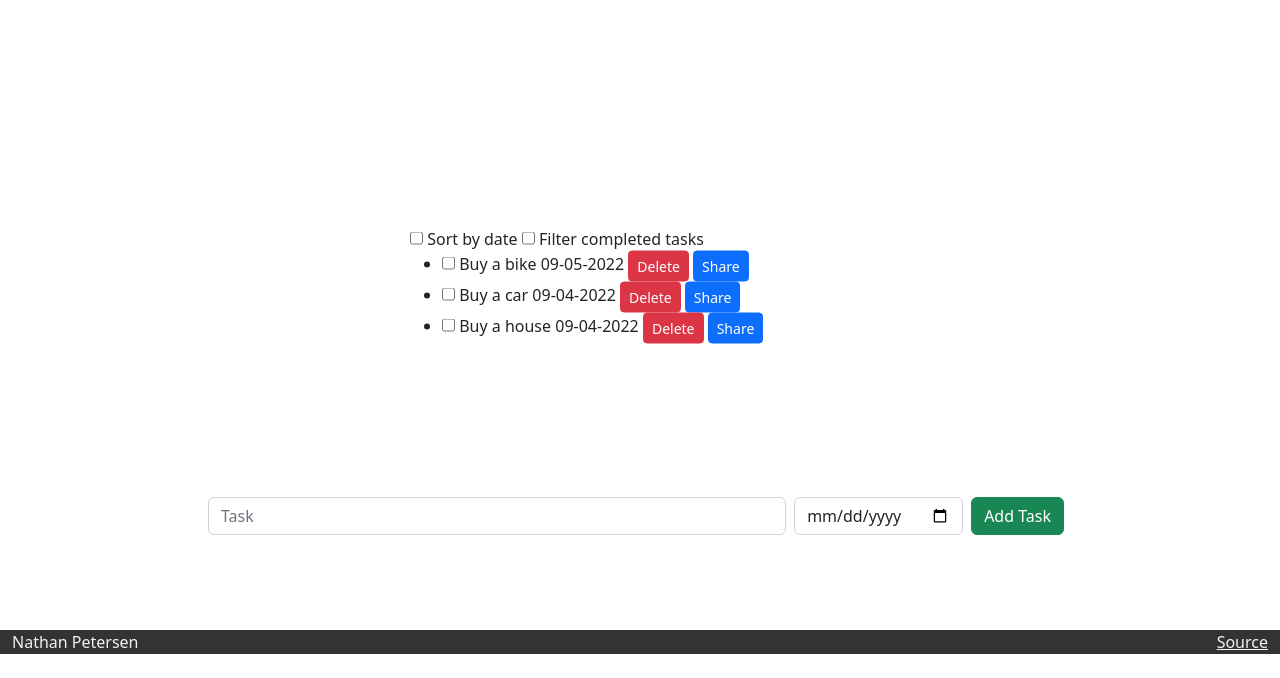
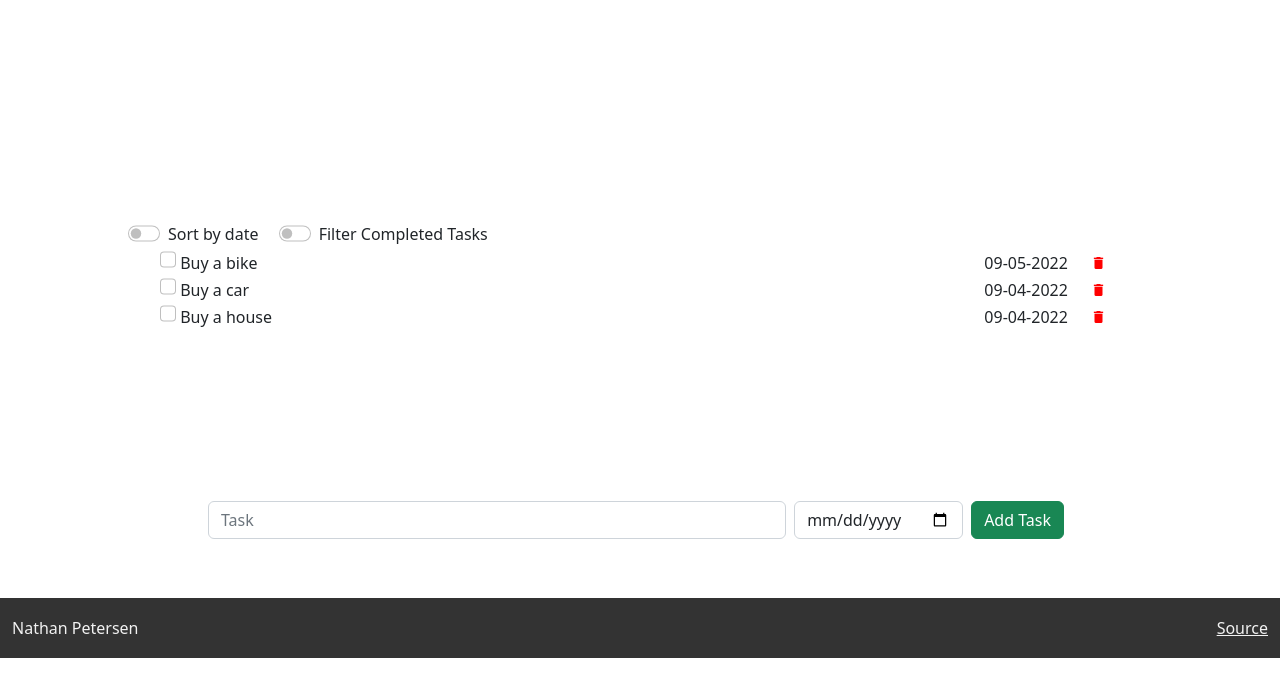
Before and after one commit to n8petersen/cs260-startup, a plain HTML site: page src/html/list.html in a window 1280 px wide. Shown: the part 146-824 px from the top of the page. Drawn offline with nearby package versions, Linux system fonts and the light colour scheme.

Commit message:
Fixed some styling, particularly on the tasklist.

```diff
--- a/src/css/style.css
+++ b/src/css/style.css
@@ -1,9 +1,15 @@
+@import url("https://fonts.googleapis.com/icon?family=Material+Icons");
+
 :root {
     --theme-color: #04AA6D;
 }
 
+html {
+    position: relative;
+    min-height: 100%;
+}
+
 body {
-    margin: 0;
     font-family: Arial, Helvetica, sans-serif;
     display: flex;
     flex-direction: column;
@@ -18,7 +24,7 @@ h1 {
 }
 
 .center-container {
-    margin: 25px;
+    margin: 15px;
     width: 100% - 10px;
     height: 90vh;
     position: relative;
@@ -28,7 +34,7 @@ h1 {
     position: absolute;
     top: 50%;
     left: 50%;
-    /* width: 80vw; */
+    width: 80vw;
     min-width: 460px;
     transform: translate(-50%, -50%);
 }
@@ -65,11 +71,17 @@ h1 {
 footer {
     overflow: hidden;
     position: absolute;
+    margin-bottom: 0;
     bottom: 0;
     width: 100%;
     background-color: #333;
     color: #f2f2f2;
     margin: 0;
+    height: 60px;
+}
+
+footer div {
+    transform: translateY(75%);
 }
 
 footer a {
@@ -79,3 +91,65 @@ footer a {
 .dot {
     outline: dashed 1px black;
 }
+
+.material-icon {
+	border: none; /* No border */
+	background: none; /* Match the background of the parent */
+	font-family: 'Material Icons'; /* Use the icon font */
+	font-size: inherit; /* Input doesn't automatically inherit font size. This brings it in. */
+	cursor: pointer; /* Change the cursor to a pointer when hovering on this element */
+}
+
+.task-delete {
+	display: inline-block;
+	box-sizing: border-box;
+	color: red;
+	/* Add property to change delete icon color */
+}
+.visually-hidden {
+    border: 0;
+    padding: 0;
+    margin: 0;
+    position: absolute !important;
+    height: 1px;
+    width: 1px;
+    overflow: hidden;
+    clip: rect(1px 1px 1px 1px); /* IE6, IE7 - a 0 height clip, off to the bottom right of the visible 1px box */
+    clip: rect(1px, 1px, 1px, 1px); /*maybe deprecated but we need to support legacy browsers */
+    clip-path: inset(50%); /*modern browsers, clip-path works inwards from each corner*/
+    white-space: nowrap; /* added line to stop words getting smushed together (as they go onto seperate lines and some screen readers do not understand line feeds as a space */
+}
+
+#add-task {
+    padding-bottom: 50px;
+}
+
+.task {
+	display: block;
+	width: 100%;
+}
+
+.task-description {
+	display: inline-block;
+	width: calc(100% - 12em);
+	box-sizing: border-box;
+}
+
+.task-date {
+	display: inline-block;
+	width: 6em;
+}
+
+.task-delete {
+	display: inline-block;
+	box-sizing: border-box;
+	color: red;
+    transform: translateY(10%);
+}
+
+.checked {
+	text-decoration: line-through;
+}
+input.task-description {
+	width: 100%;
+}
--- a/src/html/list.html
+++ b/src/html/list.html
@@ -31,50 +31,57 @@
   <main>
     <div class="left-pad center-container">
 
+      <button class="btn btn-primary btn-sm float-end">Share List</button>
       <h1> To-Do List </h1>
 
       <div class="center-child">
-        <input type='checkbox' />
-        <label for="id"> Sort by date </label>
-        <input type='checkbox' />
-        <label for="id"> Filter completed tasks </label>
 
-        <ul>
+        <div class="form-check form-switch form-check-inline">
+          <input class="form-check-input" type='checkbox' role="switch" id="sort" />
+          <label for="sort"> Sort by date </label>
+        </div>
 
-          <li>
-            <input type="checkbox" id="bike">
-            <span>Buy a bike</span>
-            <span>09-05-2022</span>
-            <button class="btn btn-danger btn-sm">Delete</button>
-            <button class="btn btn-primary btn-sm">Share</button>
+        <div class="form-check form-switch form-check-inline">
+          <input class="form-check-input" type='checkbox' role="switch" id="filter" />
+          <label for="filter"> Filter Completed Tasks </label>
+        </div>
+
+
+        <ul class="tasklist" id="tasklist">
+
+          <li class="task">
+            <input type="checkbox" id="bike" class="form-check-input">
+            <label for="bike" class="task-description">Buy a bike</label>
+            <label for="bike" class="task-date">09-05-2022</label>
+            <button class="material-icon task-delete">delete</button>
           </li>
 
-          <li>
-            <input type="checkbox" id="car">
-            <span>Buy a car</span>
-            <span>09-04-2022</span>
-            <button class="btn btn-danger btn-sm">Delete</button>
-            <button class="btn btn-primary btn-sm">Share</button>
-          </li>
+          <li class="task">
+            <input type="checkbox" id="car" class="form-check-input">
+            <label for="car" class="task-description">Buy a car</label>
+            <label for="car" class="task-date">09-04-2022</label>
+            <button class="material-icon task-delete">delete</button>
+          </li class="task">
 
-          <li>
-            <input type="checkbox" id="car">
-            <span>Buy a house</span>
-            <span>09-04-2022</span>
-            <button class="btn btn-danger btn-sm">Delete</button>
-            <button class="btn btn-primary btn-sm">Share</button>
+          <li class="task">
+            <input type="checkbox" id="house" class="form-check-input">
+            <label for="house" class="task-description">Buy a house</label>
+            <label for="house" class="task-date">09-04-2022</label>
+            <button class="material-icon task-delete">delete</button>
           </li>
 
         </ul>
+
       </div>
     </div>
 
-    <div class="row p-lg-5 g-2 w-75 position-absolute bottom-0 start-50 translate-middle">
+    <div class="row p-lg-5 g-2 w-75 position-absolute bottom-0 start-50 translate-middle" id="add-task">
       <div class="col">
         <input type="text" class="form-control" placeholder="Task" aria-label="Task">
       </div>
       <div class="col-auto">
-        <input class="form-control" type='date' name='date' required />
+        <input type='date' class="form-control" name='date' id="add-date" required />
+        <label for="add-date" class="visually-hidden">yes</label>
       </div>
       <div class="col-auto">
         <button class="btn btn-success">Add Task</button>
@@ -82,7 +89,7 @@
     </div>
   </main>
 
-  <footer>
+  <footer class="position-absolute bottom-0 navbar-fixed-bottom">
     <div class="container-fluid">
       <span class="text-reset">Nathan Petersen</span>
       <a class="text-reset" href="https://github.com/n8petersen/startup"> Source </a>
```
